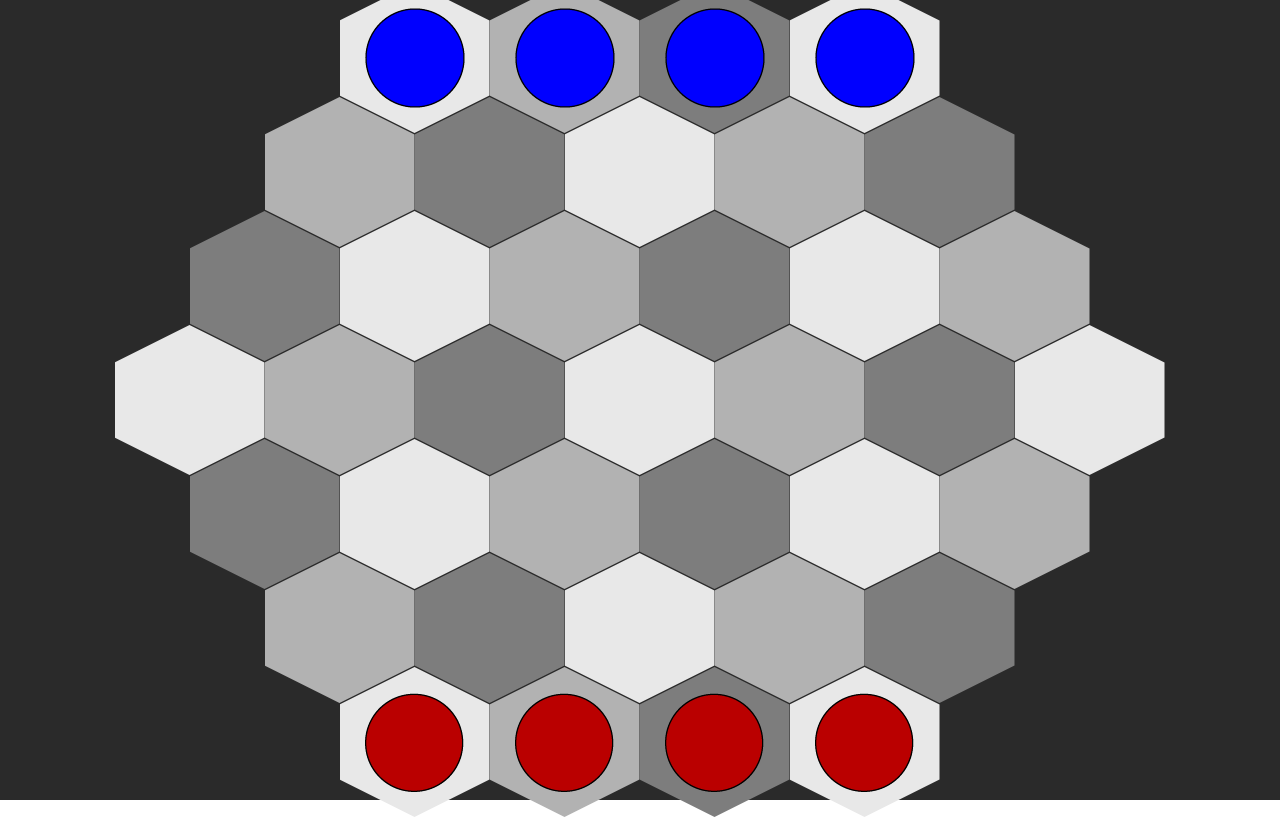
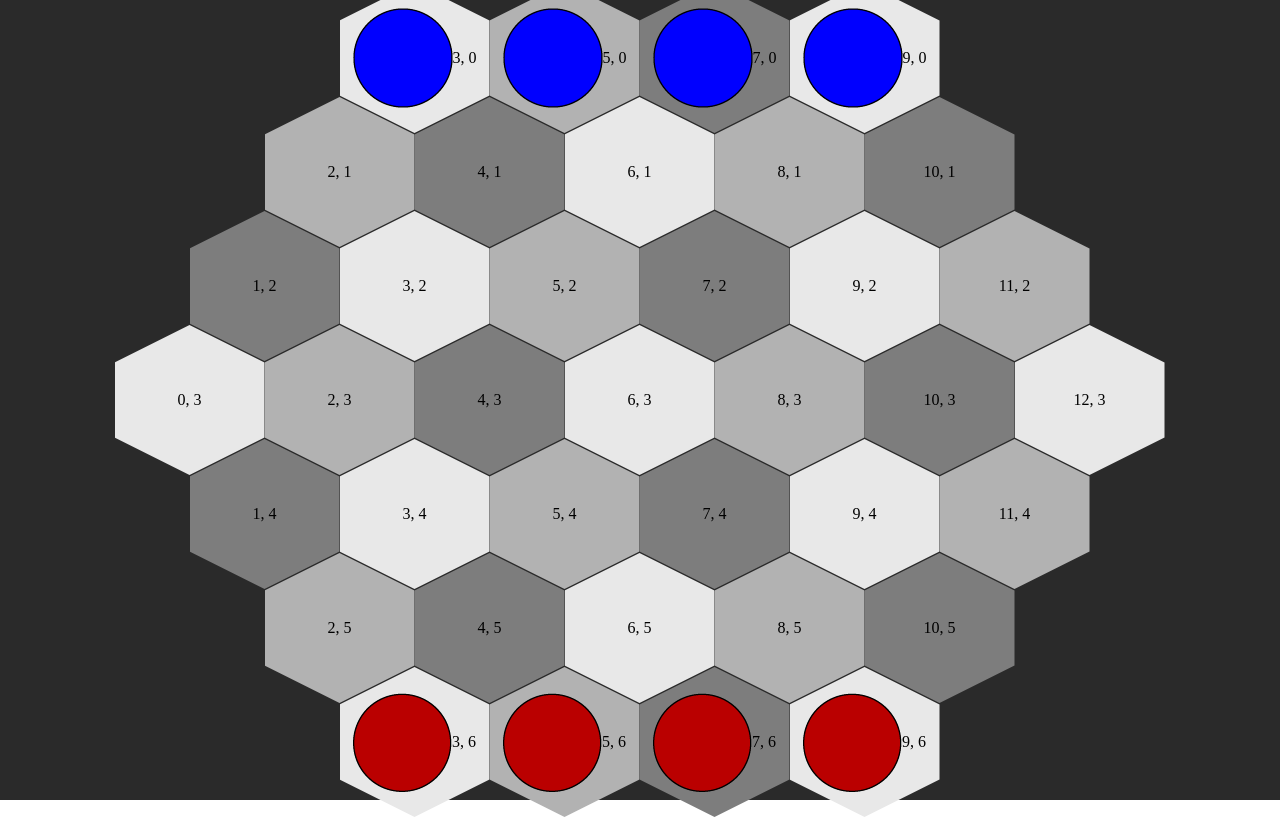
Before and after one commit to Ryan-Thrall/Gladiabots, a React (Create React App) app in the folder client/: page / in a window 1280 px wide. Built offline with nearby package versions, Linux system fonts and the light colour scheme.

Commit message:
Added Coordinates to grid

```diff
--- a/client/package.json
+++ b/client/package.json
@@ -9,6 +9,7 @@
     "nodemon": "^3.0.1",
     "react": "^18.2.0",
     "react-dom": "^18.2.0",
+    "react-router-dom": "^6.19.0",
     "react-scripts": "5.0.1",
     "web-vitals": "^2.1.4"
   },
--- a/client/src/App.css
+++ b/client/src/App.css
@@ -22,16 +22,32 @@
   align-items: center;
 }
 
+/* .hexagon:hover {
+  background-color: red;
+} */
+
 .light {
   background-color: rgb(232, 232, 232);
+}
+
+.light:hover {
+  background-color: rgb(215, 215, 215);
 }
 
 .medium {
   background-color: rgb(178, 178, 178);
 }
 
+.medium:hover {
+  background-color: rgb(155, 155, 155);
+}
+
 .dark {
   background-color: rgb(125, 125, 125);
+}
+
+.dark:hover {
+  background-color: rgb(111, 111, 111);
 }
 
 .board {
--- a/client/src/App.js
+++ b/client/src/App.js
@@ -1,75 +1,12 @@
 import React from 'react';
 import './App.css';
+import Board from './components/Board.tsx';
 
 function App() {
 
-  const clickedHexagon = (id) => {
-    console.log('clicked ' + id);
-  }
-
   return (
     <div className="App">
-      <div className="board">
-        <div className="row">
-          <div className="hexagon light"><img src="assets/images/BlueBot.png" alt="" /></div>
-          <div className="hexagon medium"><img src="assets/images/BlueBot.png" alt="" /></div>
-          <div className="hexagon dark"><img src="assets/images/BlueBot.png" alt="" /></div>
-          <div className="hexagon light"><img src="assets/images/BlueBot.png" alt="" /></div>
-        </div>
-
-        <div className="row">
-          <div className="hexagon medium"></div>
-          <div className="hexagon dark"></div>
-          <div className="hexagon light"></div>
-          <div className="hexagon medium"></div>
-          <div className="hexagon dark"></div>
-        </div>
-
-        <div className="row">
-          <div className="hexagon dark"></div>
-          <div className="hexagon light"></div>
-          <div className="hexagon medium"></div>
-          <div className="hexagon dark"></div>
-          <div className="hexagon light"></div>
-          <div className="hexagon medium"></div>
-        </div>
-
-        <div className="row">
-          <div className="hexagon light"></div>
-          <div className="hexagon medium"></div>
-          <div className="hexagon dark"></div>
-          <div className="hexagon light"></div>
-          <div className="hexagon medium"></div>
-          <div className="hexagon dark"></div>
-          <div className="hexagon light"></div>
-        </div>
-
-        <div className="row">
-          <div className="hexagon dark"></div>
-          <div className="hexagon light"></div>
-          <div className="hexagon medium"></div>
-          <div className="hexagon dark"></div>
-          <div className="hexagon light"></div>
-          <div className="hexagon medium"></div>
-        </div>
-
-        <div className="row">
-          <div className="hexagon medium"></div>
-          <div className="hexagon dark"></div>
-          <div className="hexagon light"></div>
-          <div className="hexagon medium"></div>
-          <div className="hexagon dark"></div>
-        </div>
-
-        <div className="row">
-          <div className="hexagon light"><img src="assets/images/RedBot.png" alt="" /></div>
-          <div className="hexagon medium"><img src="assets/images/RedBot.png" alt="" /></div>
-          <div className="hexagon dark"><img src="assets/images/RedBot.png" alt="" /></div>
-          <div className="hexagon light"><img src="assets/images/RedBot.png" alt="" /></div>
-        </div>
-
-
-      </div>
+      <Board />
     </div>
   );
 }
--- /dev/null
+++ b/client/src/components/Board.tsx
@@ -0,0 +1,70 @@
+import React from 'react';
+import Tile from './Tile.tsx';
+
+function Board() {
+  return (
+    <div className="board">
+      <div className="row">
+        <Tile color="light" x={3} y={0} image="assets/images/BlueBot.png" />
+        <Tile color="medium" x={5} y={0} image="assets/images/BlueBot.png" />
+        <Tile color="dark" x={7} y={0} image="assets/images/BlueBot.png" />
+        <Tile color="light" x={9} y={0} image="assets/images/BlueBot.png" />
+      </div>
+
+      <div className="row">
+        <Tile color="medium" x={2} y={1} />
+        <Tile color="dark" x={4} y={1} />
+        <Tile color="light" x={6} y={1} />
+        <Tile color="medium" x={8} y={1} />
+        <Tile color="dark" x={10} y={1} />
+      </div>
+
+      <div className="row">
+        <Tile color="dark" x={1} y={2} />
+        <Tile color="light" x={3} y={2} />
+        <Tile color="medium" x={5} y={2} />
+        <Tile color="dark" x={7} y={2} />
+        <Tile color="light" x={9} y={2} />
+        <Tile color="medium" x={11} y={2} />
+      </div>
+
+      <div className="row">
+        <Tile color="light" x={0} y={3} />
+        <Tile color="medium" x={2} y={3} />
+        <Tile color="dark" x={4} y={3} />
+        <Tile color="light" x={6} y={3} />
+        <Tile color="medium" x={8} y={3} />
+        <Tile color="dark" x={10} y={3} />
+        <Tile color="light" x={12} y={3} />
+      </div>
+
+      <div className="row">
+        <Tile color="dark" x={1} y={4} />
+        <Tile color="light" x={3} y={4} />
+        <Tile color="medium" x={5} y={4} />
+        <Tile color="dark" x={7} y={4} />
+        <Tile color="light" x={9} y={4} />
+        <Tile color="medium" x={11} y={4} />
+      </div>
+
+      <div className="row">
+        <Tile color="medium" x={2} y={5} />
+        <Tile color="dark" x={4} y={5} />
+        <Tile color="light" x={6} y={5} />
+        <Tile color="medium" x={8} y={5} />
+        <Tile color="dark" x={10} y={5} />
+      </div>
+
+      <div className="row">
+        <Tile color="light" x={3} y={6} image="assets/images/RedBot.png" />
+        <Tile color="medium" x={5} y={6} image="assets/images/RedBot.png" />
+        <Tile color="dark" x={7} y={6} image="assets/images/RedBot.png" />
+        <Tile color="light" x={9} y={6} image="assets/images/RedBot.png" />
+      </div>
+
+
+    </div>
+  )
+}
+
+export default Board;
--- /dev/null
+++ b/client/src/components/Tile.tsx
@@ -0,0 +1,20 @@
+import React from 'react'
+
+interface Props {
+  color: string;
+  image?: string;
+  x: number;
+  y: number;
+}
+
+function Tile({ color, image, x, y }: Props) {
+  const classes = "hexagon " + color;
+
+  return (
+    <div>
+      <div className={classes}><img src={image} alt="" />{x}, {y}</div>
+    </div>
+  )
+}
+
+export default Tile;
```
Also changed, not shown: 1 other file (tests, documents, lock files or other folders).
